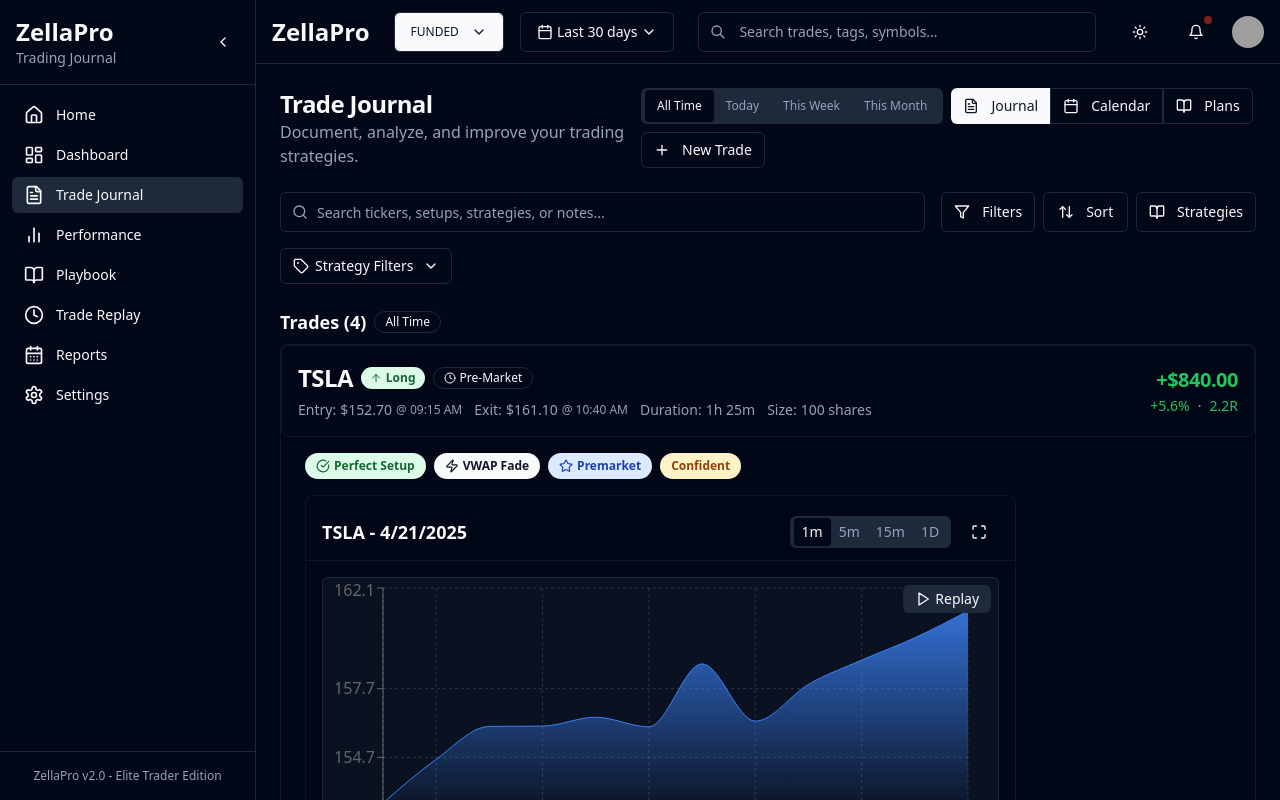
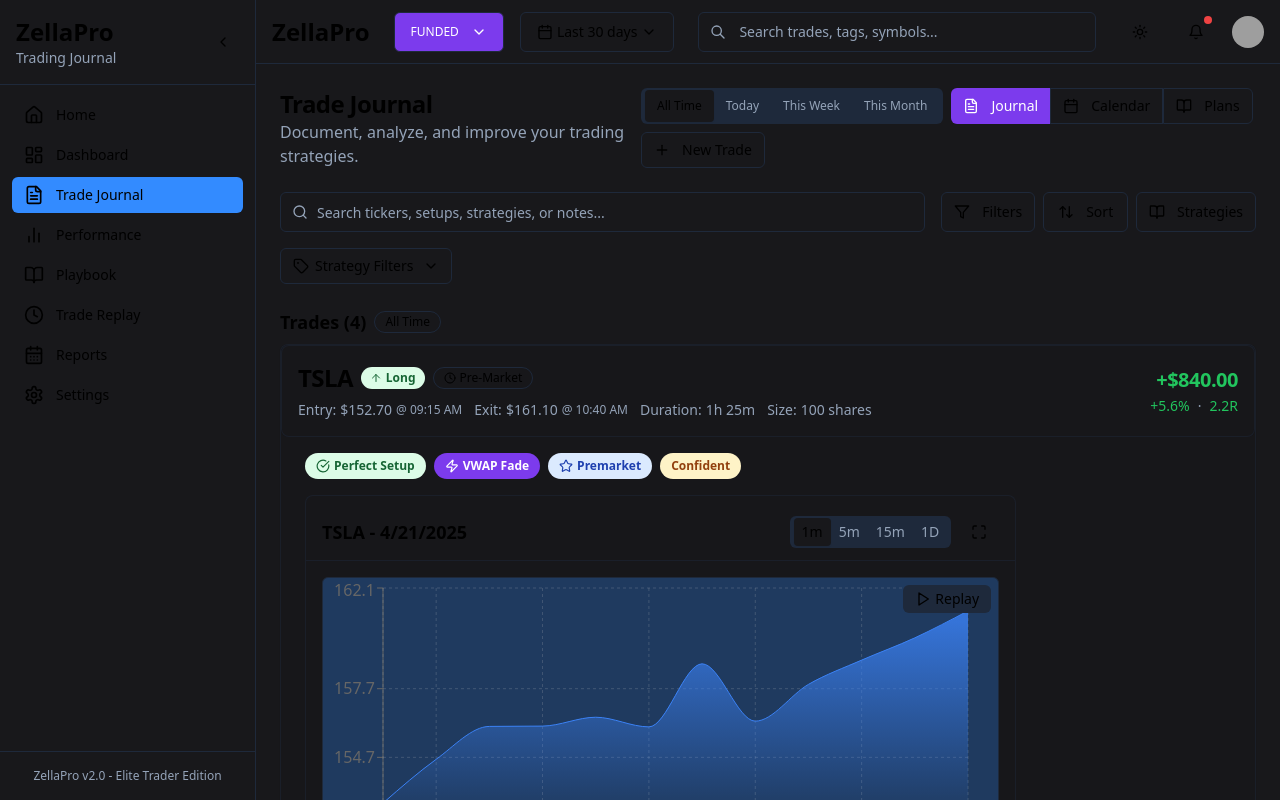
Before and after one commit to zellapro/trade-compass-ui-64, a React (Vite) app: page /journal in a window 1280 px wide. Built offline with nearby package versions, Linux system fonts and the light colour scheme; grey boxes are pictures that could not be loaded.

Commit message:
feat: Adapt color theme to UI and add theme layout
Adapt the color theme from the playbook page to the overall UI, ensuring text maintains pure black. Add the current theme layout to the settings page for later access.

```diff
--- a/src/components/layout/Layout.tsx
+++ b/src/components/layout/Layout.tsx
@@ -18,9 +18,10 @@ export function Layout({ children }: LayoutProps) {
 
   return (
     <div className="flex h-screen bg-background">
-      {/* Subtle background patterns */}
+      {/* Subtle background patterns with colors from Playbook */}
       <div className="fixed inset-0 -z-10 bg-[linear-gradient(to_right,#0a0514_1px,transparent_1px),linear-gradient(to_bottom,#0a0514_1px,transparent_1px)] bg-[size:32px_32px] opacity-20"></div>
       <div className="fixed inset-0 -z-10 bg-[radial-gradient(circle_500px_at_30%_50%,#3b0764,transparent)] opacity-20"></div>
+      <div className="fixed inset-0 -z-10 bg-[radial-gradient(circle_800px_at_70%_70%,#1e40af,transparent)] opacity-10"></div>
 
       <Sidebar />
       <div className="flex-1 flex flex-col overflow-hidden">
--- a/src/components/settings/AppearanceSettings.tsx
+++ b/src/components/settings/AppearanceSettings.tsx
@@ -6,7 +6,7 @@ import { Label } from "@/components/ui/label";
 import { Switch } from "@/components/ui/switch";
 import { RadioGroup, RadioGroupItem } from "@/components/ui/radio-group";
 import { useToast } from "@/components/ui/use-toast";
-import { Sun, Moon, Monitor, RotateCw } from "lucide-react";
+import { Sun, Moon, Monitor, RotateCw, Palette } from "lucide-react";
 import { useTheme } from "@/context/ThemeContext";
 
 interface AppearanceSettingsProps {
@@ -148,6 +148,41 @@ const AppearanceSettings: React.FC<AppearanceSettingsProps> = ({
             </div>
           </RadioGroup>
 
+          {/* Current Theme Layout Section - New */}
+          <div className="mt-6 border rounded-lg p-4 bg-black/20">
+            <h3 className="text-base font-medium mb-3 flex items-center">
+              <Palette className="h-5 w-5 mr-2 text-purple-400" />
+              Current Theme: Playbook
+            </h3>
+
+            <div className="grid grid-cols-5 gap-2 mb-4">
+              <div className="flex flex-col items-center">
+                <div className="h-8 w-8 rounded-full bg-[#8B5CF6]"></div>
+                <span className="text-xs mt-1">Purple</span>
+              </div>
+              <div className="flex flex-col items-center">
+                <div className="h-8 w-8 rounded-full bg-[#3B82F6]"></div>
+                <span className="text-xs mt-1">Blue</span>
+              </div>
+              <div className="flex flex-col items-center">
+                <div className="h-8 w-8 rounded-full bg-[#22D3EE]"></div>
+                <span className="text-xs mt-1">Cyan</span>
+              </div>
+              <div className="flex flex-col items-center">
+                <div className="h-8 w-8 rounded-full bg-[#22C55E]"></div>
+                <span className="text-xs mt-1">Green</span>
+              </div>
+              <div className="flex flex-col items-center">
+                <div className="h-8 w-8 rounded-full bg-[#EF4444]"></div>
+                <span className="text-xs mt-1">Red</span>
+              </div>
+            </div>
+
+            <div className="text-xs text-muted-foreground bg-black/10 p-3 rounded">
+              <p>This theme uses glassmorphism effects with neon accents from the Playbook page. Text colors are set to pure black for optimal readability.</p>
+            </div>
+          </div>
+
           <div className="flex items-center justify-between space-x-2 pt-2">
             <div className="flex items-center gap-2">
               <Switch
--- a/src/index.css
+++ b/src/index.css
@@ -1,56 +1,56 @@
-
 @tailwind base;
 @tailwind components;
 @tailwind utilities;
 
 @layer base {
   :root {
-    --background: 210 20% 98%;
-    --foreground: 220 20% 20%;
+    --background: 240 5.9% 10%;
+    --foreground: 0 0% 0%;  /* Pure black for text */
 
-    --card: 0 0% 100%;
-    --card-foreground: 220 20% 20%;
+    --card: 240 5.9% 10%;
+    --card-foreground: 0 0% 0%;  /* Pure black for text */
 
-    --popover: 0 0% 100%;
-    --popover-foreground: 220 20% 20%;
+    --popover: 240 5.9% 10%;
+    --popover-foreground: 0 0% 0%;  /* Pure black for text */
 
-    --primary: 214 100% 60%;
+    --primary: 262 83% 58%;  /* Purple from Playbook */
     --primary-foreground: 0 0% 100%;
 
-    --secondary: 210 40% 96.1%;
-    --secondary-foreground: 222 20% 20%;
+    --secondary: 217.2 32.6% 17.5%;
+    --secondary-foreground: 0 0% 0%;  /* Pure black for text */
 
-    --muted: 210 40% 96.1%;
-    --muted-foreground: 215 20% 50%;
+    --muted: 217.2 32.6% 17.5%;
+    --muted-foreground: 215 20.2% 65.1%;
 
-    --accent: 213 100% 95%;
-    --accent-foreground: 214 100% 60%;
+    --accent: 214 100% 60%;  /* Cyan/blue accent from Playbook */
+    --accent-foreground: 0 0% 0%;  /* Pure black for text */
 
     --destructive: 0 84% 60%;
     --destructive-foreground: 0 0% 100%;
 
-    --border: 214 32% 91%;
-    --input: 214 32% 91%;
-    --ring: 214 100% 60%;
+    --border: 217.2 32.6% 17.5%;
+    --input: 217.2 32.6% 17.5%;
+    --ring: 262 83% 58%;  /* Purple ring */
 
     --radius: 0.5rem;
 
-    --sidebar-background: 0 0% 100%;
-    --sidebar-foreground: 220 20% 20%;
-    --sidebar-primary: 214 100% 60%;
+    /* Sidebar and header colors to match Playbook */
+    --sidebar-background: 240 5.9% 10%;
+    --sidebar-foreground: 0 0% 0%;  /* Pure black for text */
+    --sidebar-primary: 262 83% 58%;
     --sidebar-primary-foreground: 0 0% 100%;
-    --sidebar-accent: 213 100% 95%;
-    --sidebar-accent-foreground: 214 100% 60%;
-    --sidebar-border: 214 32% 91%;
-    --sidebar-ring: 214 100% 60%;
+    --sidebar-accent: 214 100% 60%;
+    --sidebar-accent-foreground: 0 0% 0%;
+    --sidebar-border: 240 3.7% 15.9%;
+    --sidebar-ring: 262 83% 58%;
 
-    --header-background: 0 0% 100%;
+    --header-background: 240 5.9% 10%;
 
-    /* Trading specific colors */
-    --trading-green: 142 72% 29%;
+    /* Trading specific colors - based on Playbook */
+    --trading-green: 142 72% 50%;
     --trading-red: 0 84% 60%;
     --trading-blue: 214 100% 60%;
-    --trading-yellow: 45 93% 47%;
+    --trading-yellow: 45 93% 60%;
     --trading-purple: 262 83% 58%;
 
     --trading-green-light: 142 72% 95%;
@@ -62,54 +62,63 @@
     --trading-red-dark: 0 84% 45%;
     --trading-blue-dark: 214 100% 45%;
     --trading-yellow-dark: 45 93% 37%;
+
+    /* Playbook-specific glassmorphism accents */
+    --glass-bg: 240 10% 3.9%;
+    --glass-border: 0 0% 100%;
+    --glow-purple: 262 83% 58%;
+    --glow-cyan: 214 100% 60%;
+    --glow-blue: 224 76% 48%;
   }
 
   .dark {
-    --background: 222.2 84% 4.9%;
-    --foreground: 210 40% 98%;
+    /* Keep dark mode settings consistent with Playbook theme */
+    --background: 240 5.9% 10%;
+    --foreground: 0 0% 0%;  /* Pure black for text */
 
-    --card: 222.2 84% 4.9%;
-    --card-foreground: 210 40% 98%;
+    --card: 240 5.9% 10%;
+    --card-foreground: 0 0% 0%;  /* Pure black for text */
 
-    --popover: 222.2 84% 4.9%;
-    --popover-foreground: 210 40% 98%;
+    --popover: 240 5.9% 10%;
+    --popover-foreground: 0 0% 0%;  /* Pure black for text */
 
-    --primary: 210 40% 98%;
-    --primary-foreground: 222.2 47.4% 11.2%;
+    --primary: 262 83% 58%;  /* Purple from Playbook */
+    --primary-foreground: 0 0% 100%;
 
     --secondary: 217.2 32.6% 17.5%;
-    --secondary-foreground: 210 40% 98%;
+    --secondary-foreground: 0 0% 0%;  /* Pure black for text */
 
     --muted: 217.2 32.6% 17.5%;
     --muted-foreground: 215 20.2% 65.1%;
 
-    --accent: 217.2 32.6% 17.5%;
-    --accent-foreground: 210 40% 98%;
+    --accent: 214 100% 60%;  /* Cyan/blue accent from Playbook */
+    --accent-foreground: 0 0% 0%;  /* Pure black for text */
 
-    --destructive: 0 62.8% 30.6%;
-    --destructive-foreground: 210 40% 98%;
+    --destructive: 0 84% 60%;
+    --destructive-foreground: 0 0% 100%;
 
     --border: 217.2 32.6% 17.5%;
     --input: 217.2 32.6% 17.5%;
-    --ring: 212.7 26.8% 83.9%;
+    --ring: 262 83% 58%;  /* Purple ring */
 
+    /* Sidebar and header colors to match Playbook */
     --sidebar-background: 240 5.9% 10%;
-    --sidebar-foreground: 240 4.8% 95.9%;
-    --sidebar-primary: 224.3 76.3% 48%;
+    --sidebar-foreground: 0 0% 0%;  /* Pure black for text */
+    --sidebar-primary: 262 83% 58%;
     --sidebar-primary-foreground: 0 0% 100%;
-    --sidebar-accent: 240 3.7% 15.9%;
-    --sidebar-accent-foreground: 240 4.8% 95.9%;
+    --sidebar-accent: 214 100% 60%;
+    --sidebar-accent-foreground: 0 0% 0%;
     --sidebar-border: 240 3.7% 15.9%;
-    --sidebar-ring: 217.2 91.2% 59.8%;
+    --sidebar-ring: 262 83% 58%;
 
-    --header-background: 222 47% 11%;
+    --header-background: 240 5.9% 10%;
 
-    /* Trading specific colors - dark mode */
-    --trading-green: 142 72% 60%;
+    /* Trading specific colors - based on Playbook */
+    --trading-green: 142 72% 50%;
     --trading-red: 0 84% 60%;
     --trading-blue: 214 100% 60%;
     --trading-yellow: 45 93% 60%;
-    --trading-purple: 262 83% 65%;
+    --trading-purple: 262 83% 58%;
 
     --trading-green-light: 142 40% 20%;
     --trading-red-light: 0 40% 20%;
@@ -120,6 +129,13 @@
     --trading-red-dark: 0 84% 60%;
     --trading-blue-dark: 214 100% 70%;
     --trading-yellow-dark: 45 93% 70%;
+
+    /* Playbook-specific glassmorphism accents */
+    --glass-bg: 240 10% 3.9%;
+    --glass-border: 0 0% 100%;
+    --glow-purple: 262 83% 58%;
+    --glow-cyan: 214 100% 60%;
+    --glow-blue: 224 76% 48%;
   }
 }
 
--- a/tailwind.config.ts
+++ b/tailwind.config.ts
@@ -54,14 +54,29 @@ export default {
           foreground: "hsl(var(--card-foreground))",
         },
         trading: {
-          green: "#22C55E",
-          red: "#EF4444",
-          blue: "#3B82F6",
-          "blue-light": "#EBF5FF",
-          "blue-dark": "#1E40AF",
-          purple: "#8B5CF6",
-          orange: "#F97316",
-          yellow: "#F59E0B"
+          green: "hsl(var(--trading-green))",
+          red: "hsl(var(--trading-red))",
+          blue: "hsl(var(--trading-blue))",
+          purple: "hsl(var(--trading-purple))",
+          yellow: "hsl(var(--trading-yellow))",
+          "blue-light": "hsl(var(--trading-blue-light))",
+          "blue-dark": "hsl(var(--trading-blue-dark))",
+          "green-light": "hsl(var(--trading-green-light))",
+          "green-dark": "hsl(var(--trading-green-dark))",
+          "red-light": "hsl(var(--trading-red-light))",
+          "red-dark": "hsl(var(--trading-red-dark))",
+          "yellow-light": "hsl(var(--trading-yellow-light))",
+          "yellow-dark": "hsl(var(--trading-yellow-dark))",
+          orange: "#F97316"
+        },
+        glass: {
+          bg: "hsl(var(--glass-bg) / 0.4)",
+          border: "hsl(var(--glass-border) / 0.1)",
+        },
+        glow: {
+          purple: "hsl(var(--glow-purple))",
+          cyan: "hsl(var(--glow-cyan))",
+          blue: "hsl(var(--glow-blue))",
         }
       },
       borderRadius: {
```
